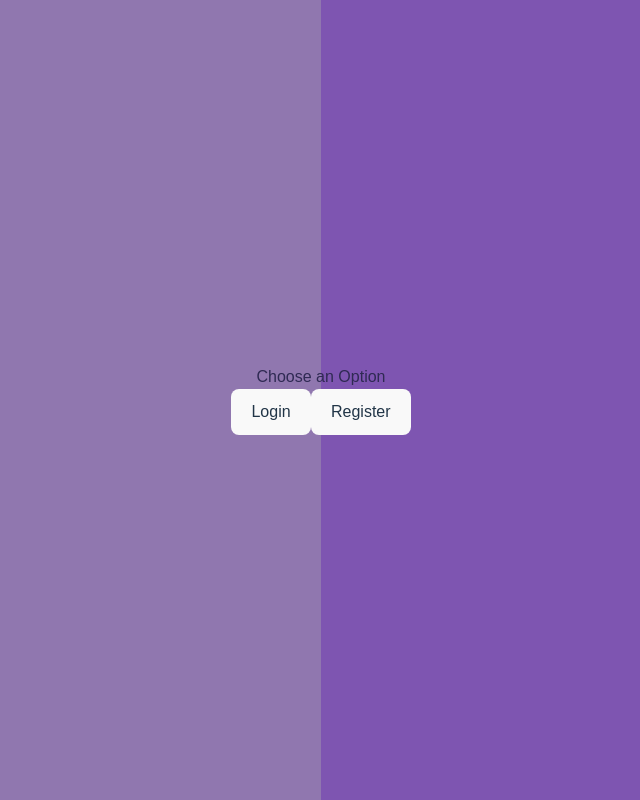
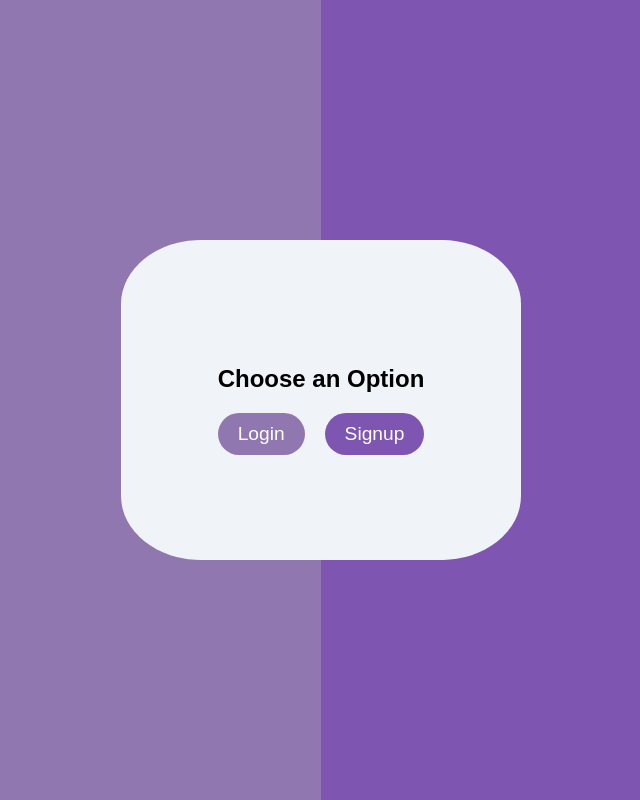
Before and after one commit to Srai21032003/Bookswift, a React (Vite) app in the folder frontend/: page /options in a window 1280 px wide. Shown: the whole page, without its empty margins (319-959 px from the left). Built offline with nearby package versions, Linux system fonts and the light colour scheme; no server answers.

Commit message:
edited css

```diff
--- a/frontend/components/Featured.css
+++ b/frontend/components/Featured.css
@@ -8,7 +8,7 @@
     font-size: 24;
     color: black;
     margin-top: 140px;
-    margin-left: 121px;
+    margin-left: ;
   }
   .model{
     align-items: center;
@@ -33,7 +33,7 @@
   }
   .model{
     align-self: center;
-    margin-left: 230px;
+    margin-left: 26vh;
   }
   .catagories
   {
--- a/frontend/components/Navbar.jsx
+++ b/frontend/components/Navbar.jsx
@@ -33,7 +33,7 @@ const Navbar = () => {
         </div>
 
         <button className="signup-button" onClick={handleSignupClick}>
-          Sign Up
+          Login/Sign Up
         </button>
       </div>
     </nav>
--- /dev/null
+++ b/frontend/components/Options.css
@@ -0,0 +1,68 @@
+/* Centering the container */
+.options-container {
+    display: flex;
+    flex-direction: column;
+    align-items: center;
+    justify-content: center;
+    height: 40vh;
+    background-color: #f0f4f8;
+    width: 50vh;
+    font-family: 'Arial', sans-serif;
+    border-radius: 20%;
+}
+
+.options-container h2 {
+    font-size: 24px;
+    margin: 5%;
+    color: black;
+}
+
+/* Styling the buttons */
+.options-buttons {
+    display: flex;
+    gap: 20px;
+}
+
+.btn-option {
+    padding: 10px 20px;
+    font-size: 1.2rem;
+    background-color: #007bff;
+    color: white;
+    border: none;
+    border-radius: 9999px;
+    cursor: pointer;
+    transition: background-color 0.3s ease;
+}
+
+#left.btn-option:hover {
+    background-color: rgba(126, 85, 177, 1)
+}
+
+#right.btn-option:hover {
+    background-color: rgba(144, 119, 175, 1);
+}
+
+/* Optional: responsive design for smaller screens */
+@media (max-width: 768px) {
+    h2 {
+        font-size: 1.5rem;
+    }
+
+    .btn-option {
+        font-size: 1rem;
+        padding: 8px 16px;
+    }
+
+    .options-buttons {
+        flex-direction: column;
+        gap: 10px;
+    }
+}
+
+#left.btn-option {
+    background-color: rgba(144, 119, 175, 1);
+}
+
+#right {
+    background-color: rgba(126, 85, 177, 1);
+}
--- a/frontend/components/Options.jsx
+++ b/frontend/components/Options.jsx
@@ -1,5 +1,6 @@
 import React from 'react';
 import { useNavigate } from 'react-router-dom'; // Ensure you're using React Router
+import './Options.css'
 
 const Options = () => {
   const navigate = useNavigate();
@@ -16,11 +17,11 @@ const Options = () => {
     <div className="options-container">
       <h2>Choose an Option</h2>
       <div className="options-buttons">
-        <button className="btn-option" onClick={handleLogin}>
+        <button className="btn-option" id='left' onClick={handleLogin}>
           Login
         </button>
-        <button className="btn-option" onClick={handleRegister}>
-          Register
+        <button className="btn-option" id='right' onClick={handleRegister}>
+          Signup
         </button>
       </div>
     </div>
--- a/frontend/src/App.css
+++ b/frontend/src/App.css
@@ -3,4 +3,6 @@ body{
   background: rgb(144,119,175);background: linear-gradient(90deg, rgba(144,119,175,1) 50%, rgba(126,85,177,1) 50%);
   width: 100%;
   height: 100%;
+  margin: 0;
+    padding: 0;
 }
--- a/frontend/src/index.css
+++ b/frontend/src/index.css
@@ -1,8 +1,3 @@
-@tailwind base;
-@tailwind components;
-@tailwind utilities;
-
-
 
 a {
   font-weight: 500;
@@ -16,6 +11,7 @@ a:hover {
 body {
   margin: 0;
   min-height: 100vh;
+  padding: 0;
 }
 
 h1 {
```
